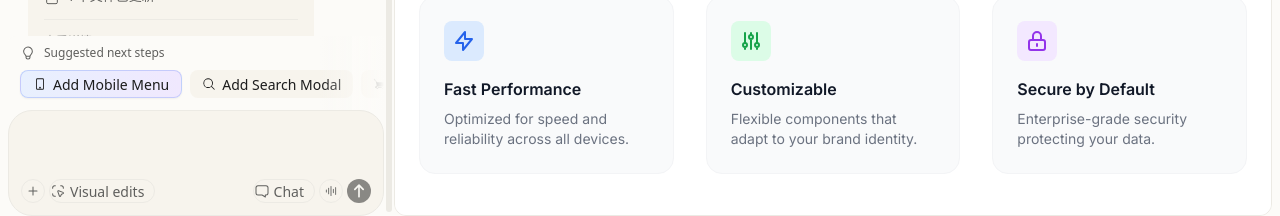
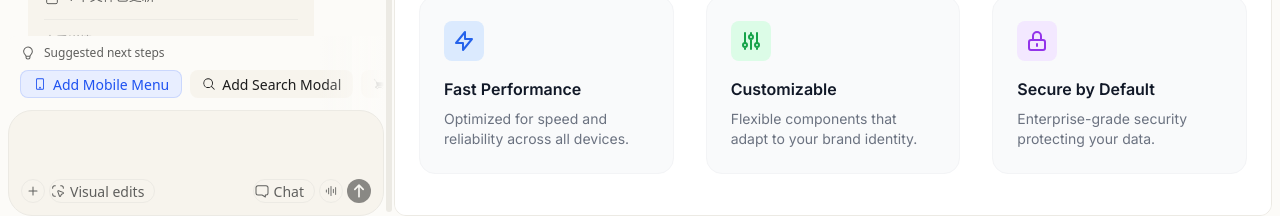
Before and after one commit to An9Yang/step1-editor-and-dashboard, a React (Vite) app: page /projects/35e240b1-3172-475b-8547-4e7bdb08388b in a window 1280 px wide. Shown: the part 576-792 px from the top of the page. Built offline with nearby package versions, Linux system fonts and the light colour scheme; the HTML template or start-up script is replaced by a standard one.

Commit message:
change the color

```diff
--- a/src/components/editor/ComponentToolbar.jsx
+++ b/src/components/editor/ComponentToolbar.jsx
@@ -1,28 +1,28 @@
 function ComponentToolbar() {
   // Mobile icon
-  const MobileIcon = () => (
-    <svg xmlns="http://www.w3.org/2000/svg" viewBox="0 0 24 24" fill="rgb(28, 28, 28)" className="w-3.5 h-3.5 shrink-0">
+  const MobileIcon = ({ highlight }) => (
+    <svg xmlns="http://www.w3.org/2000/svg" viewBox="0 0 24 24" fill="currentColor" className="w-3.5 h-3.5 shrink-0">
       <path d="M7.5 2.25A2.25 2.25 0 0 0 5.25 4.5v15a2.25 2.25 0 0 0 2.25 2.25h9a2.25 2.25 0 0 0 2.25-2.25v-15a2.25 2.25 0 0 0-2.25-2.25zm-.75 2.25a.75.75 0 0 1 .75-.75h9a.75.75 0 0 1 .75.75v15a.75.75 0 0 1-.75.75h-9a.75.75 0 0 1-.75-.75zm3.75 13.5a1.5 1.5 0 1 1 3 0 1.5 1.5 0 0 1-3 0" />
     </svg>
   );
 
   // Search icon
-  const SearchIcon = () => (
-    <svg xmlns="http://www.w3.org/2000/svg" viewBox="0 0 24 24" fill="rgb(28, 28, 28)" className="w-3.5 h-3.5 shrink-0">
+  const SearchIcon = ({ highlight }) => (
+    <svg xmlns="http://www.w3.org/2000/svg" viewBox="0 0 24 24" fill="currentColor" className="w-3.5 h-3.5 shrink-0">
       <path d="M10.5 3.75a6.75 6.75 0 1 0 0 13.5 6.75 6.75 0 0 0 0-13.5M2.25 10.5a8.25 8.25 0 1 1 14.59 5.28l4.69 4.69a.75.75 0 1 1-1.06 1.06l-4.69-4.69A8.25 8.25 0 0 1 2.25 10.5" />
     </svg>
   );
 
   // Cart icon
-  const CartIcon = () => (
-    <svg xmlns="http://www.w3.org/2000/svg" viewBox="0 0 24 24" fill="rgb(28, 28, 28)" className="w-3.5 h-3.5 shrink-0">
+  const CartIcon = ({ highlight }) => (
+    <svg xmlns="http://www.w3.org/2000/svg" viewBox="0 0 24 24" fill="currentColor" className="w-3.5 h-3.5 shrink-0">
       <path d="M2.25 3a.75.75 0 0 0 0 1.5h1.386c.17 0 .318.114.362.278l2.558 9.592a3.752 3.752 0 0 0-2.806 3.63c0 .414.336.75.75.75h15.75a.75.75 0 0 0 0-1.5H5.378a2.25 2.25 0 0 1 1.898-1.042h10.473a.75.75 0 0 0 .726-.564l1.5-5.75a.75.75 0 0 0-.726-.936H6.182l-.448-1.68A1.876 1.876 0 0 0 3.92 6H3l-.75-3zm5.25 17.25a1.5 1.5 0 1 1 0-3 1.5 1.5 0 0 1 0 3m10.5-1.5a1.5 1.5 0 1 1-3 0 1.5 1.5 0 0 1 3 0" />
     </svg>
   );
 
   // Animation/Sparkle icon
-  const SparkleIcon = () => (
-    <svg xmlns="http://www.w3.org/2000/svg" viewBox="0 0 24 24" fill="rgb(28, 28, 28)" className="w-3.5 h-3.5 shrink-0">
+  const SparkleIcon = ({ highlight }) => (
+    <svg xmlns="http://www.w3.org/2000/svg" viewBox="0 0 24 24" fill="currentColor" className="w-3.5 h-3.5 shrink-0">
       <path d="M9.813 2.25a.75.75 0 0 1 .72.54l.902 3.166a3.75 3.75 0 0 0 2.608 2.609l3.166.901a.75.75 0 0 1 0 1.44l-3.166.902a3.75 3.75 0 0 0-2.609 2.608l-.901 3.166a.75.75 0 0 1-1.44 0l-.902-3.166a3.75 3.75 0 0 0-2.608-2.609l-3.166-.901a.75.75 0 0 1 0-1.44l3.166-.902a3.75 3.75 0 0 0 2.609-2.608l.901-3.166a.75.75 0 0 1 .72-.539m8.437 6a.75.75 0 0 1 .72.54l.346 1.212a1.875 1.875 0 0 0 1.305 1.304l1.211.346a.75.75 0 0 1 0 1.44l-1.211.346a1.875 1.875 0 0 0-1.305 1.304l-.346 1.212a.75.75 0 0 1-1.44 0l-.346-1.212a1.875 1.875 0 0 0-1.304-1.304l-1.212-.346a.75.75 0 0 1 0-1.44l1.212-.346a1.875 1.875 0 0 0 1.304-1.304l.346-1.212a.75.75 0 0 1 .72-.54" />
     </svg>
   );
@@ -50,10 +50,10 @@ function ComponentToolbar() {
           <button
             key={index}
             type="button"
-            className={`font-normal text-[14px] h-7 flex items-center gap-x-1.5 select-none px-3 py-2 rounded-[8px] transition-all duration-200 hover:scale-105 whitespace-nowrap shrink-0 ${
+            className={`font-normal text-[14px] h-7 flex items-center gap-x-1.5 select-none px-3 py-2 rounded-[8px] transition-colors whitespace-nowrap shrink-0 ${
               suggestion.highlight
-                ? 'bg-gradient-to-r from-[#e8f0fe] to-[#f0e8fe] border border-[#1e52f1]/20 shadow-sm'
-                : 'bg-[#f7f4ed] hover:bg-[#eceae4]'
+                ? 'bg-[#e8eeff] text-[#1e52f1] border border-[#1e52f1]/15'
+                : 'bg-[#f7f4ed] text-[#1c1c1c] hover:bg-[#eceae4]'
             }`}
           >
             <suggestion.Icon />
```
